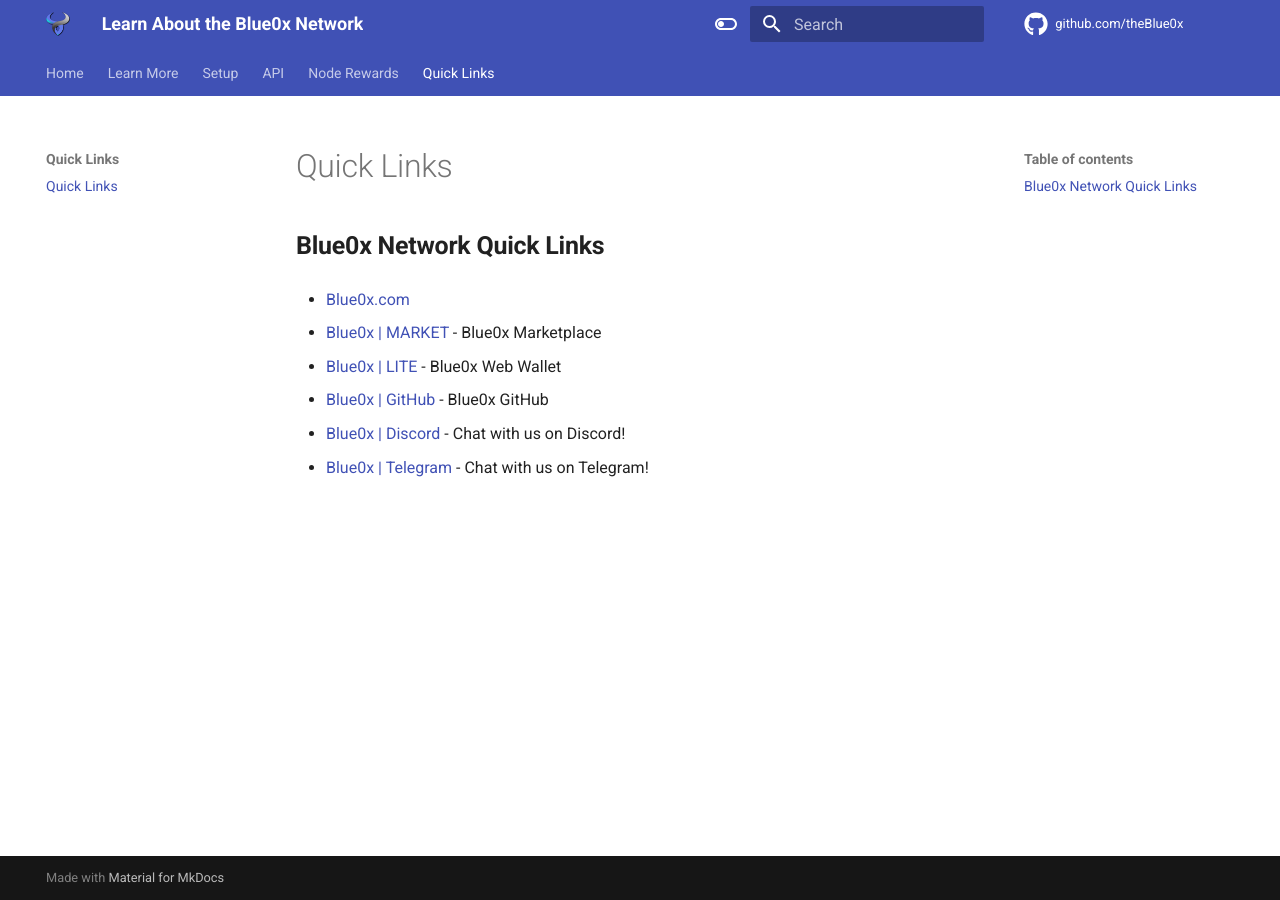
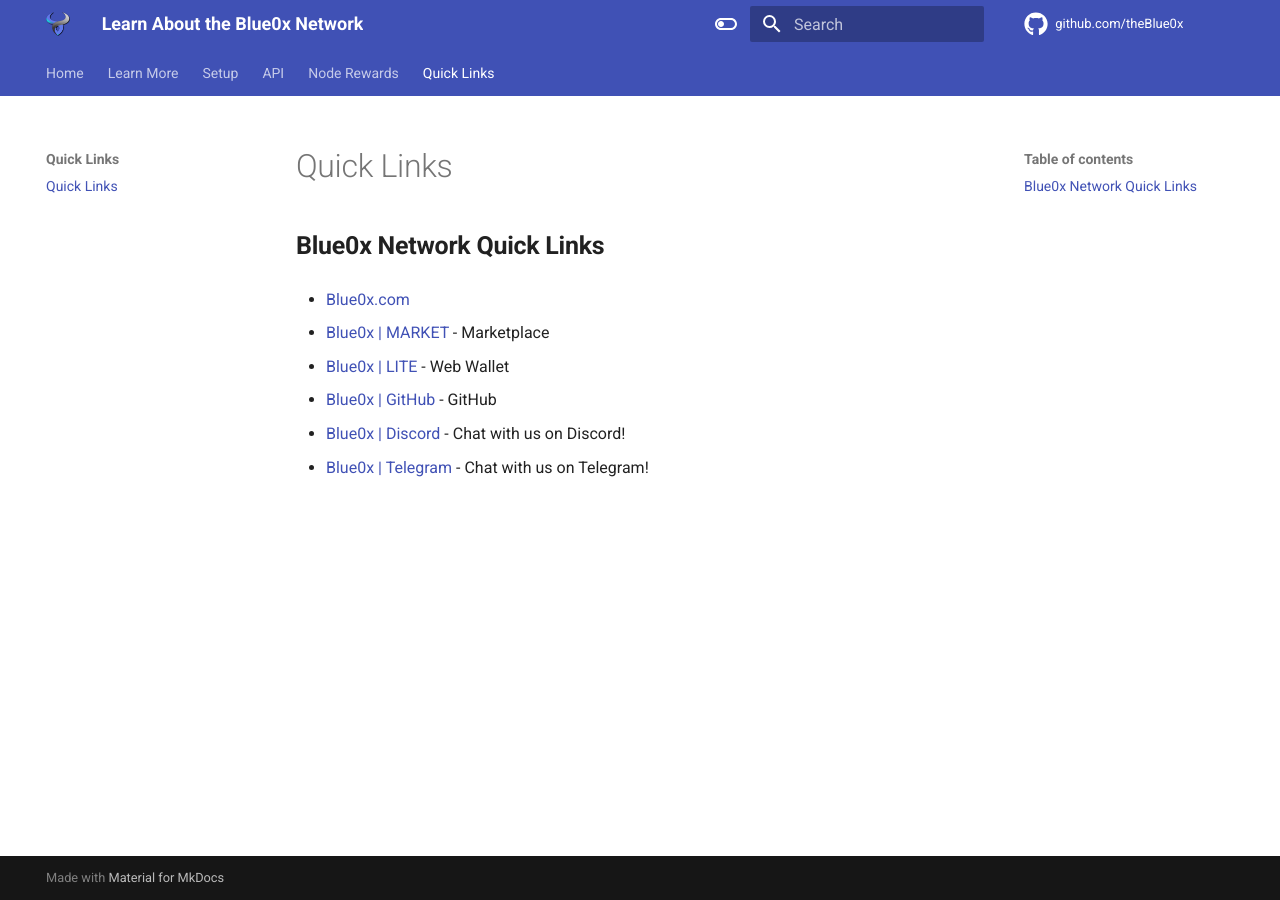
Before and after one commit to theBlue0x/docs, an MkDocs documentation site: the page built from docs/links/index.md, in a window 1280 px wide. Built offline with MkDocs 1.6.1 and Material for MkDocs 9.7.7, drawn with Linux system fonts in a browser that asks for light colours.

Commit message:
Update index.md

```diff
--- a/docs/links/index.md
+++ b/docs/links/index.md
@@ -2,11 +2,11 @@
 
 * [Blue0x.com](https://blue0x.com)
 
-* [Blue0x | MARKET](https://market.blue0x.com) - Blue0x Marketplace
+* [Blue0x | MARKET](https://market.blue0x.com) - Marketplace
 
-* [Blue0x | LITE](https://lite.blue0x.com) - Blue0x Web Wallet
+* [Blue0x | LITE](https://lite.blue0x.com) - Web Wallet
 
-* [Blue0x | GitHub](https://github.com/theBlue0x) - Blue0x GitHub
+* [Blue0x | GitHub](https://github.com/theBlue0x) - GitHub
 
 * [Blue0x | Discord](https://discord.gg/8db6CRqM4H) - Chat with us on Discord!
 
```
